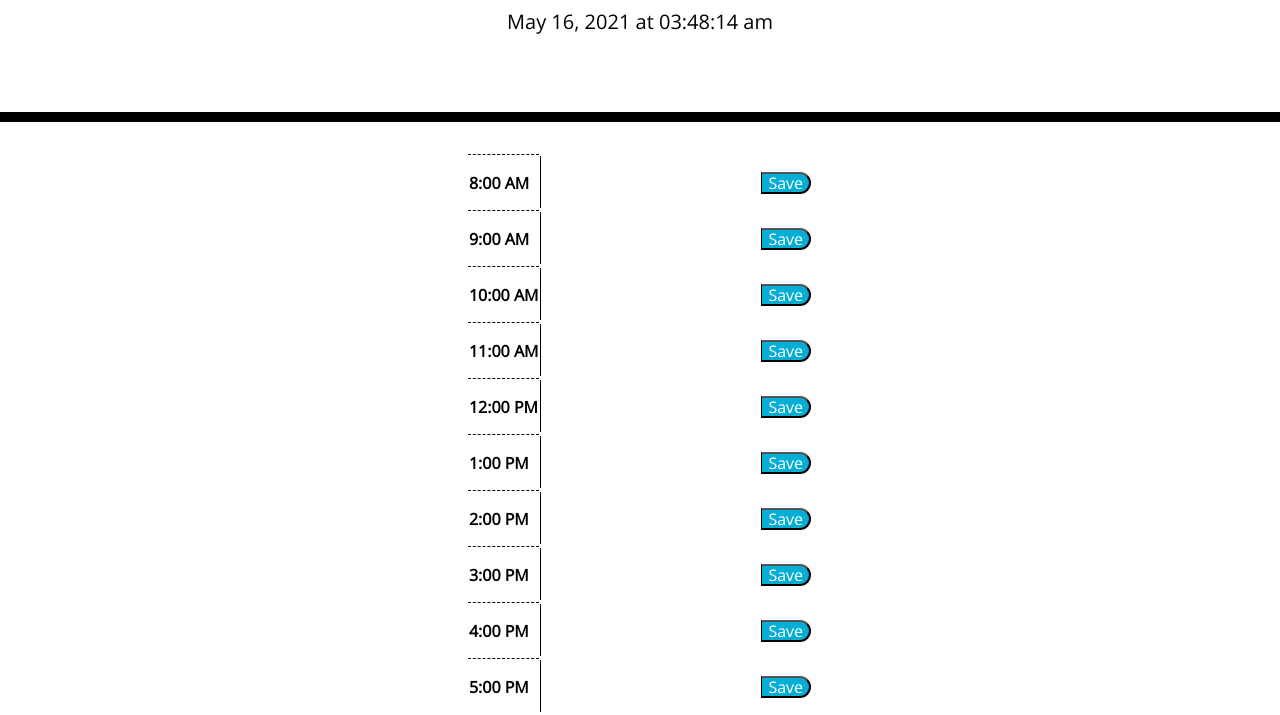
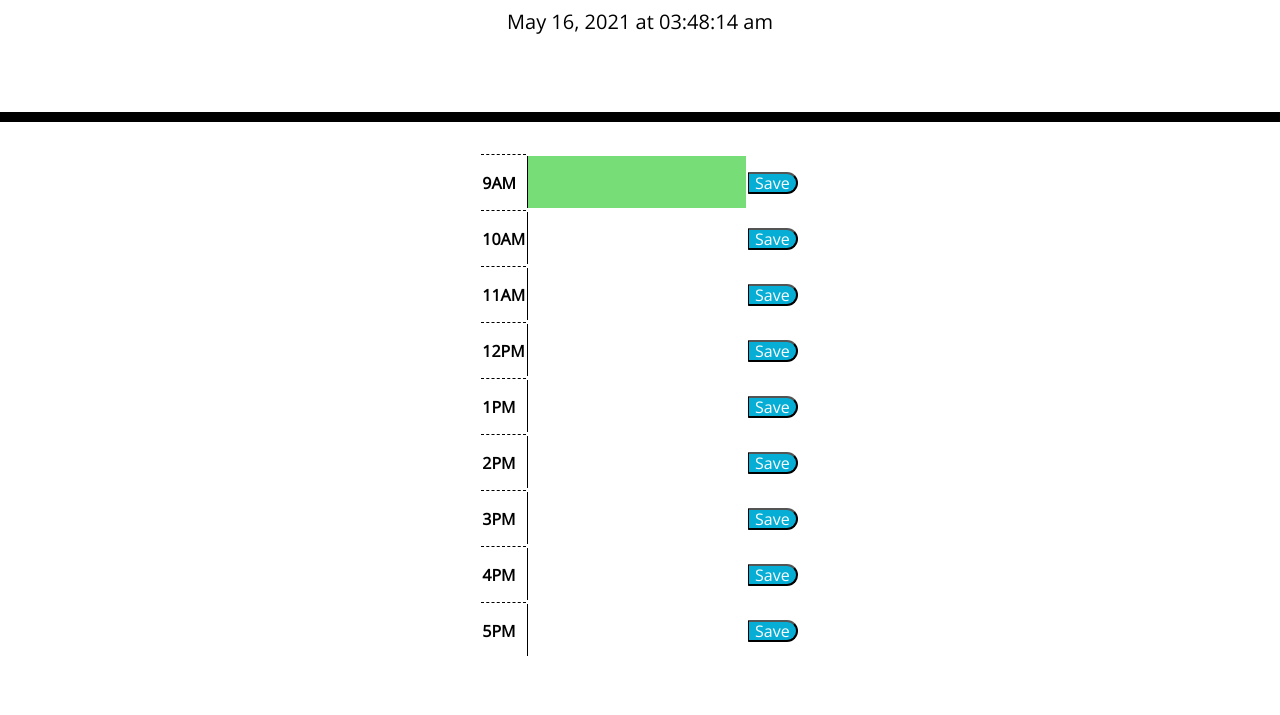
Before and after one commit to Brad-Sam25/Work-Day-Planner, a plain HTML site: page index.html in a window 1280 px wide. Shown: the part 182-897 px from the top of the page. After the commit the page ends 841 px from the top, so only its background shows below. Drawn offline with nearby package versions, Linux system fonts and the light colour scheme.

Commit message:
saving additions to js file and html

```diff
--- a/assets/js/script.js
+++ b/assets/js/script.js
@@ -1,17 +1,114 @@
-let textAreaEl = $("text-area");
-let eigthHour
-let rightNow = moment().format('hh:mm: a');
+let textAreaEl = $("#text-area");
+let nine = $("#900");
+let ten = $("#1000");
+let eleven = $("#1100");
+let twelve = $("#1200");
+let thirteen = $("#1300");
+let fourteen = $("#1400");
+let fifteen = $("#1500");
+let sixteen = $("#1600");
+let seventeen = $("#1700");
+let rightNow = moment().format('HH:mm a');
 
 function showBlockColor () {
-    if (eigthHour <= rightNow) {
-        $(textAreaEl).toggleClass("past")
+    parseInt($("#900").val(), rightNow)
+    if (nine < rightNow) {
+        $(textAreaEl).addClass("past")
+    } else if (nine > rightNow) {
+        $(textAreaEl).removeClass("past").addClass("future")
+    } else {
+        $(textAreaEl).removeClass("future").addClass("present")
+    }
+
+    parseInt($("#1000").val(), rightNow)
+    if (ten < rightNow) {
+        $(textAreaEl).addClass("past")
+    } else if (ten > rightNow) {
+        $(textAreaEl).removeClass("past").addClass("future")
+    } else {
+        $(textAreaEl).removeClass("future").addClass("present")
+    }
+
+    parseInt($("#1100").val(), rightNow)
+    if (eleven < rightNow) {
+        $(textAreaEl).addClass("past")
+    } else if (eleven > rightNow) {
+        $(textAreaEl).removeClass("past").addClass("future")
+    } else {
+        $(textAreaEl).removeClass("future").addClass("present")
+    }
+
+    parseInt($("#1200").val(), rightNow)
+    if (twelve < rightNow) {
+        $(textAreaEl).addClass("past")
+    } else if (twelve > rightNow) {
+        $(textAreaEl).removeClass("past").addClass("future")
+    } else {
+        $(textAreaEl).removeClass("future").addClass("present")
+    }
+
+    parseInt($("#1300").val(), rightNow)
+    if (thirteen < rightNow) {
+        $(textAreaEl).addClass("past")
+    } else if (thirteen > rightNow) {
+        $(textAreaEl).removeClass("past").addClass("future")
+    } else {
+        $(textAreaEl).removeClass("future").addClass("present")
+    }
+
+    parseInt($("#1400").val(), rightNow)
+    if (fourteen < rightNow) {
+        $(textAreaEl).addClass("past")
+    } else if (fourteen > rightNow) {
+        $(textAreaEl).removeClass("past").addClass("future")
+    } else {
+        $(textAreaEl).removeClass("future").addClass("present")
+    }
+
+    parseInt($("#1500").val(), rightNow)
+    if (fifteen < rightNow) {
+        $(textAreaEl).addClass("past")
+    } else if (fifteen > rightNow) {
+        $(textAreaEl).removeClass("past").addClass("future")
+    } else {
+        $(textAreaEl).removeClass("future").addClass("present")
+    }
+
+    parseInt($("#1600").val(), rightNow)
+    if (sixteen < rightNow) {
+        $(textAreaEl).addClass("past")
+    } else if (sixteen > rightNow) {
+        $(textAreaEl).removeClass("past").addClass("future")
+    } else {
+        $(textAreaEl).removeClass("future").addClass("present")
+    }
+
+    parseInt($("#1700").val(), rightNow)
+    if (seventeen < rightNow) {
+        $(textAreaEl).addClass("past")
+    } else if (seventeen > rightNow) {
+        $(textAreaEl).removeClass("past").addClass("future")
+    } else {
+        $(textAreaEl).removeClass("future").addClass("present")
     }
 }
+
+showBlockColor();
+
+console.log(nine);
 
 $("#saves").on("click", function () {
     localStorage.setItem('event', JSON.stringify(textAreaEl));
 })
 
+function getSavedText (event) {
+    if (!localStorage.getItem(textAreaEl)) {
+        return '';
+    }
+    return localStorage.getItem(textAreaEl)
+}
+
+getSavedText();
 
 function showTime () {
     let currentTime = moment().format('MMMM DD, YYYY [at] hh:mm:ss a');
--- a/index.html
+++ b/index.html
@@ -31,8 +31,8 @@
     <div class="container">
       <!-- Timeblocks go here -->
         <table>
-          <tr>
-            <th class="hour" id="h-8">8:00 AM</th>
+          <tr id="900">
+            <th class="hour">9AM</th>
             <td>
               <textarea id="text-area"></textarea>
             </td>
@@ -40,8 +40,8 @@
               <button class="saveBtn" id="saves">Save</button>
             </td>
           </tr>
-          <tr>
-            <th class="hour" id="h-9">9:00 AM</th>
+          <tr id="1000">
+            <th class="hour">10AM</th>
             <td>
               <textarea id="text-area"></textarea>
             </td>
@@ -49,92 +49,67 @@
               <button class="saveBtn" id="saves">Save</button>
             </td>
           </tr>
-          <tr>
-            <th class="hour">10:00 AM</th>
+          <tr id="1100">
+            <th class="hour" >11AM</th>
             <td>
-              <textarea id="text-area">
-
-              </textarea>
+              <textarea id="text-area"></textarea>
             </td>
             <td>
               <button class="saveBtn" id="saves">Save</button>
             </td>
           </tr>
-          <tr>
-            <th class="hour">11:00 AM</th>
+          <tr id="1200">
+            <th class="hour" >12PM</th>
             <td>
-              <textarea id="text-area">
-
-              </textarea>
+              <textarea id="text-area"></textarea>
             </td>
             <td>
-              <button class="saveBtn">Save</button>
+              <button class="saveBtn" id="saves">Save</button>
             </td>
           </tr>
-          <tr>
-            <th class="hour">12:00 PM</th>
+          <tr id="1300">
+            <th class="hour" >1PM</th>
             <td>
-              <textarea id="text-area">
-
-              </textarea>
+              <textarea id="text-area"></textarea>
             </td>
             <td>
-              <button class="saveBtn">Save</button>
+              <button class="saveBtn" id="saves">Save</button>
             </td>
           </tr>
-          <tr>
-            <th class="hour">1:00 PM</th>
+          <tr id="1400">
+            <th class="hour" >2PM</th>
             <td>
-              <textarea id="text-area">
-
-              </textarea>
+              <textarea id="text-area"></textarea>
             </td>
             <td>
-              <button class="saveBtn">Save</button>
+              <button class="saveBtn" id="saves">Save</button>
             </td>
           </tr>
-          <tr>
-            <th class="hour">2:00 PM</th>
+          <tr id="1500">
+            <th class="hour" >3PM</th>
             <td>
-              <textarea id="text-area">
-
-              </textarea>
+              <textarea id="text-area"></textarea>
             </td>
             <td>
-              <button class="saveBtn">Save</button>
+              <button class="saveBtn" id="saves">Save</button>
             </td>
           </tr>
-          <tr>
-            <th class="hour">3:00 PM</th>
+          <tr id="1600">
+            <th class="hour" >4PM</th>
             <td>
-              <textarea id="text-area">
-
-              </textarea>
+              <textarea id="text-area"></textarea>
             </td>
             <td>
-              <button class="saveBtn">Save</button>
+              <button class="saveBtn" id="saves">Save</button>
             </td>
           </tr>
-          <tr>
-            <th class="hour">4:00 PM</th>
+          <tr id="1700">
+            <th class="hour" >5PM</th>
             <td>
-              <textarea id="text-area">
-
-              </textarea>
+              <textarea id="text-area"></textarea>
             </td>
             <td>
-              <button class="saveBtn">Save</button>
-            </td>
-          </tr>
-          <tr>
-            <th class="hour">5:00 PM</th>
-            <td>
-              <textarea id="text-area">
-
-              </textarea>
-            </td>
-            <td>
-              <button class="saveBtn">Save</button>
+              <button class="saveBtn" id="saves">Save</button>
             </td>
           </tr>
         </table>
```
